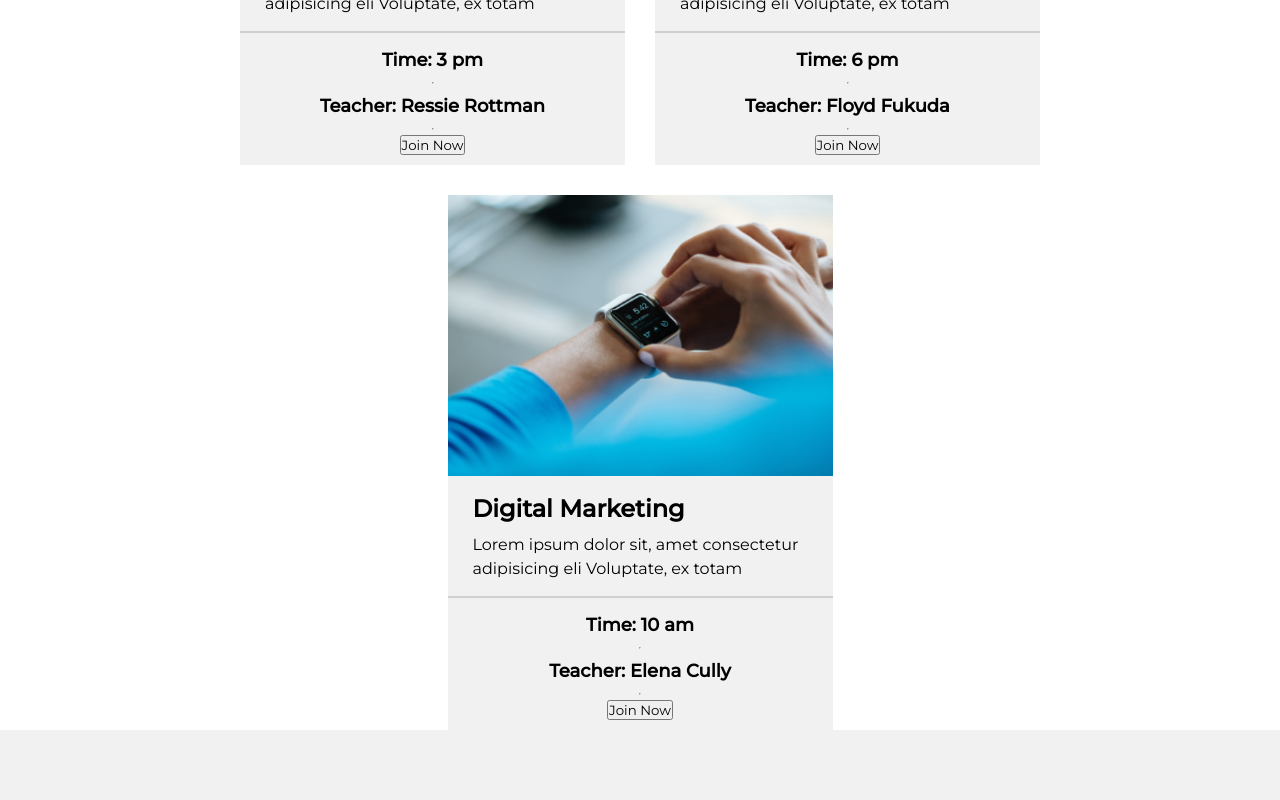
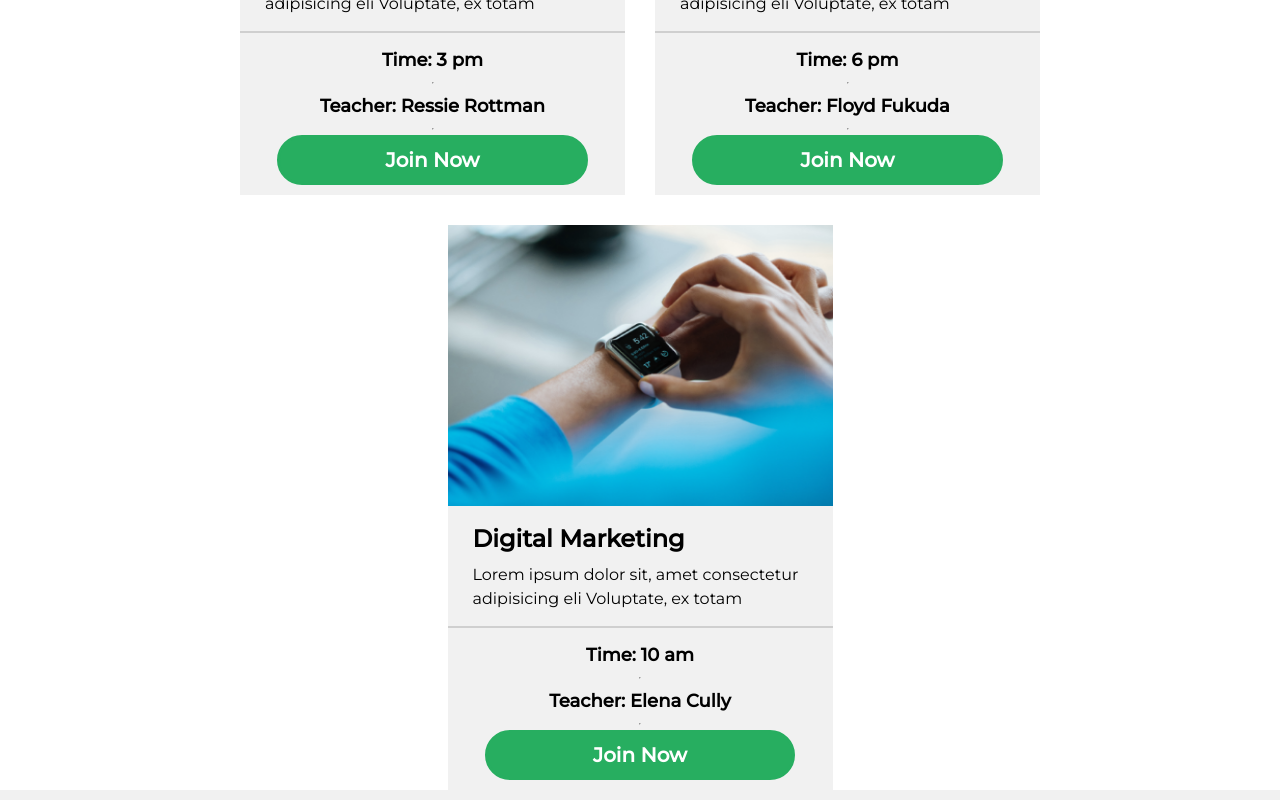
Before and after one commit to tatu7/education_project, a React (Create React App) app: page / in a window 1280 px wide. Shown: the part 2760-3560 px from the top of the page. Built offline with nearby package versions, Linux system fonts and the light colour scheme.

Commit message:
bug fixed

```diff
--- a/src/components/Courses/_courses.scss
+++ b/src/components/Courses/_courses.scss
@@ -113,7 +113,8 @@ $breakpoint-tablet: 790px;
             height: 2px;
             color: #cfcfcf;
           }
-          .join {
+        }
+        button {
           background-color: #27ae60;
           color: #fff;
           font-weight: bold;
@@ -147,4 +148,3 @@ $breakpoint-tablet: 790px;
     }
   }
 }
-}
```
Lines whose indentation alone changed are shown as unchanged.
